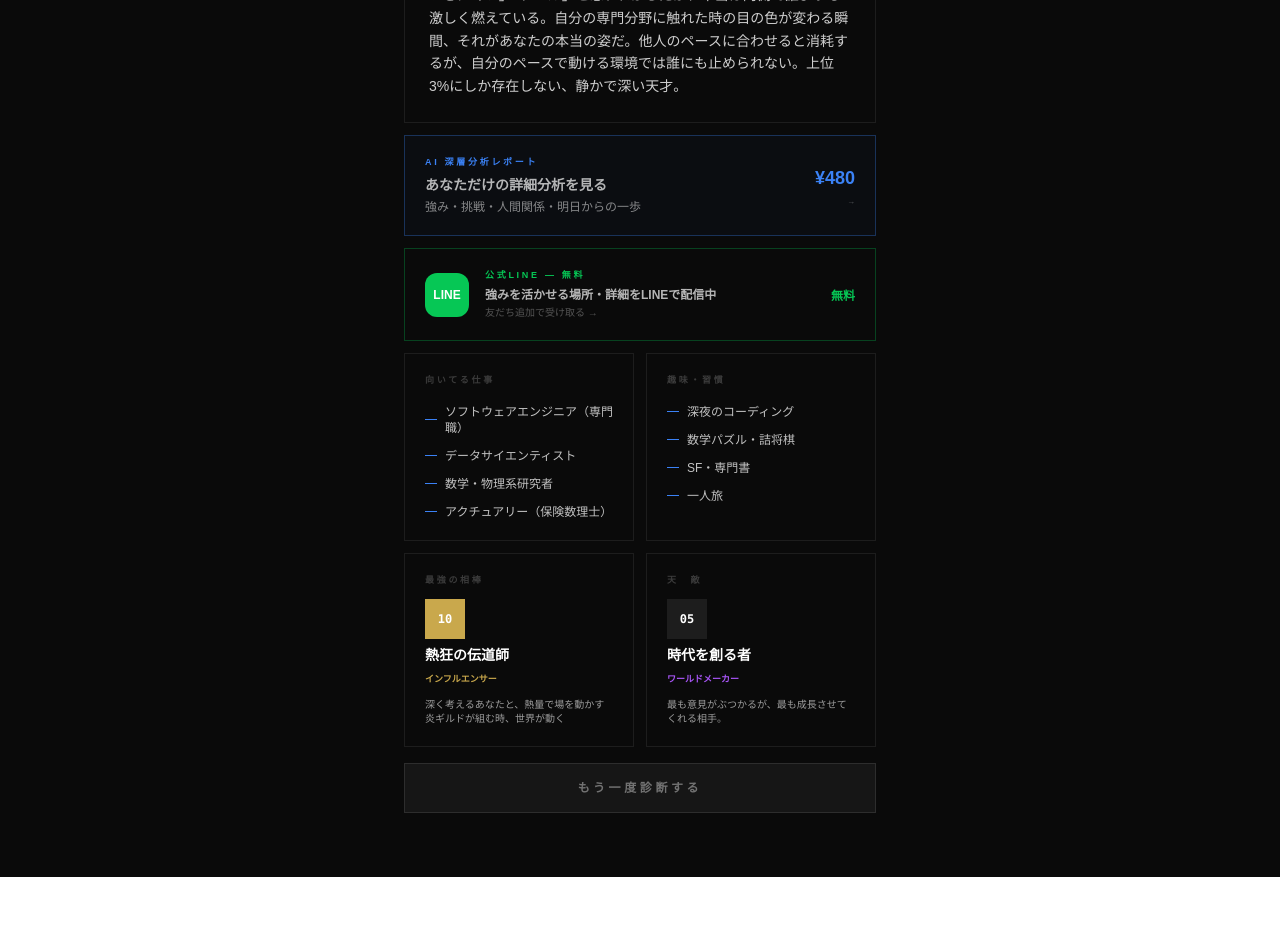
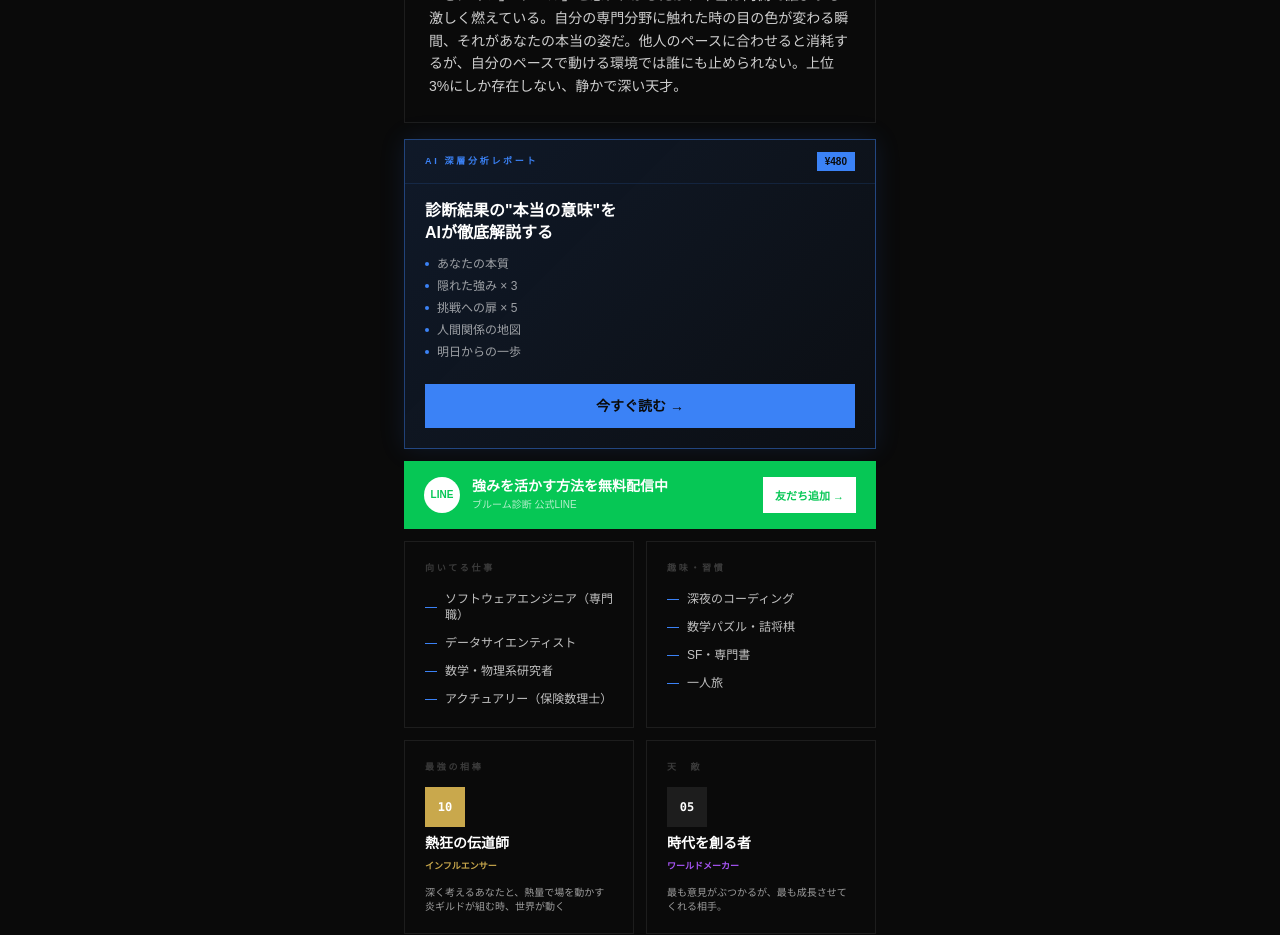
Before and after one commit to jeccy239/bloom-shindan, a Next.js app: page /result/01 in a window 1280 px wide. Shown: the part 1540-2475 px from the top of the page. Before the commit the page ends 2417 px from the top, so only its background shows below. Built offline with nearby package versions, Linux system fonts and the light colour scheme; no server answers.

Commit message:
バナー修正

```diff
--- a/app/result/[typeId]/page.tsx
+++ b/app/result/[typeId]/page.tsx
@@ -194,25 +194,56 @@ function DeepAnalysisCTA({ typeId, accent }: { typeId: string; accent: string })
   };
 
   return (
-    <div className="mt-3 animate-fadeInUp" style={{ animationDelay: '0.12s' }}>
+    <div className="mt-4 animate-fadeInUp" style={{ animationDelay: '0.12s' }}>
       <button
         onClick={handlePurchase}
         disabled={loading}
-        className="flex items-center justify-between w-full p-5 border transition-all group text-left disabled:opacity-60"
-        style={{ borderColor: `${accent}50`, background: `${accent}08` }}
+        className="w-full text-left disabled:opacity-60 transition-opacity"
+        style={{
+          background: `linear-gradient(135deg, ${accent}22 0%, ${accent}0a 100%)`,
+          border: `1.5px solid ${accent}70`,
+          boxShadow: `0 0 24px ${accent}20`,
+        }}
       >
-        <div>
-          <div className="text-[9px] font-bold tracking-[0.3em] mb-1.5" style={{ color: accent }}>
-            AI 深層分析レポート
+        {/* Header */}
+        <div
+          className="px-5 py-3 flex items-center justify-between"
+          style={{ borderBottom: `1px solid ${accent}25` }}
+        >
+          <div className="flex items-center gap-2">
+            <span className="text-[9px] font-black tracking-[0.3em]" style={{ color: accent }}>
+              AI 深層分析レポート
+            </span>
           </div>
-          <p className="text-white/70 text-sm font-bold">あなただけの詳細分析を見る</p>
-          <p className="text-white/50 text-xs mt-1">強み・挑戦・人間関係・明日からの一歩</p>
+          <span
+            className="text-[10px] font-black px-2 py-0.5"
+            style={{ background: accent, color: '#0a0a0a' }}
+          >
+            ¥480
+          </span>
         </div>
-        <div className="flex flex-col items-end gap-1 flex-shrink-0 ml-4">
-          <span className="text-lg font-black" style={{ color: accent }}>¥480</span>
-          <span className="text-[8px] text-white/30 group-hover:text-white/50 transition-colors">
-            {loading ? '処理中...' : '→'}
-          </span>
+
+        {/* Body */}
+        <div className="px-5 pt-4 pb-2">
+          <p className="text-white text-base font-black mb-3 leading-snug">
+            診断結果の"本当の意味"を<br />AIが徹底解説する
+          </p>
+          <div className="flex flex-col gap-1.5 mb-4">
+            {['あなたの本質', '隠れた強み × 3', '挑戦への扉 × 5', '人間関係の地図', '明日からの一歩'].map((item) => (
+              <div key={item} className="flex items-center gap-2">
+                <div className="w-1 h-1 rounded-full flex-shrink-0" style={{ background: accent }} />
+                <span className="text-xs text-white/60">{item}</span>
+              </div>
+            ))}
+          </div>
+        </div>
+
+        {/* CTA */}
+        <div
+          className="mx-5 mb-5 py-3 flex items-center justify-center gap-2 font-black text-sm"
+          style={{ background: accent, color: '#0a0a0a' }}
+        >
+          {loading ? '処理中...' : '今すぐ読む →'}
         </div>
       </button>
     </div>
@@ -531,26 +562,22 @@ export default function ResultPage() {
           href="https://lin.ee/OYB1EU8"
           target="_blank"
           rel="noopener noreferrer"
-          className="mt-3 flex items-center gap-4 p-5 border border-[#06C755]/30 bg-[#06C755]/06 hover:bg-[#06C755]/10 transition-colors animate-fadeInUp block"
+          className="mt-3 block animate-fadeInUp"
           style={{ animationDelay: '0.14s', opacity: 0 }}
         >
-          <div
-            className="flex-shrink-0 w-11 h-11 flex items-center justify-center font-black text-white text-xs rounded-xl"
-            style={{ background: '#06C755' }}
-          >
-            LINE
-          </div>
-          <div className="flex-1 min-w-0">
-            <div className="text-[9px] font-bold tracking-[0.3em] mb-1" style={{ color: '#06C755' }}>
-              公式LINE — 無料
+          <div style={{ background: '#06C755' }} className="px-5 py-4 flex items-center justify-between">
+            <div className="flex items-center gap-3">
+              <div className="w-9 h-9 rounded-full bg-white flex items-center justify-center flex-shrink-0">
+                <span className="text-[10px] font-black" style={{ color: '#06C755' }}>LINE</span>
+              </div>
+              <div>
+                <p className="text-white font-black text-sm leading-tight">強みを活かす方法を無料配信中</p>
+                <p className="text-white/70 text-[10px] mt-0.5">ブルーム診断 公式LINE</p>
+              </div>
             </div>
-            <p className="text-white/70 text-xs font-bold leading-snug">
-              強みを活かせる場所・詳細をLINEで配信中
-            </p>
-            <p className="text-white/30 text-[10px] mt-0.5">友だち追加で受け取る →</p>
-          </div>
-          <div className="flex-shrink-0 text-right">
-            <span className="text-xs font-black" style={{ color: '#06C755' }}>無料</span>
+            <div className="flex-shrink-0 ml-3 bg-white px-3 py-1.5">
+              <span className="text-[11px] font-black" style={{ color: '#06C755' }}>友だち追加 →</span>
+            </div>
           </div>
         </a>
 
```
